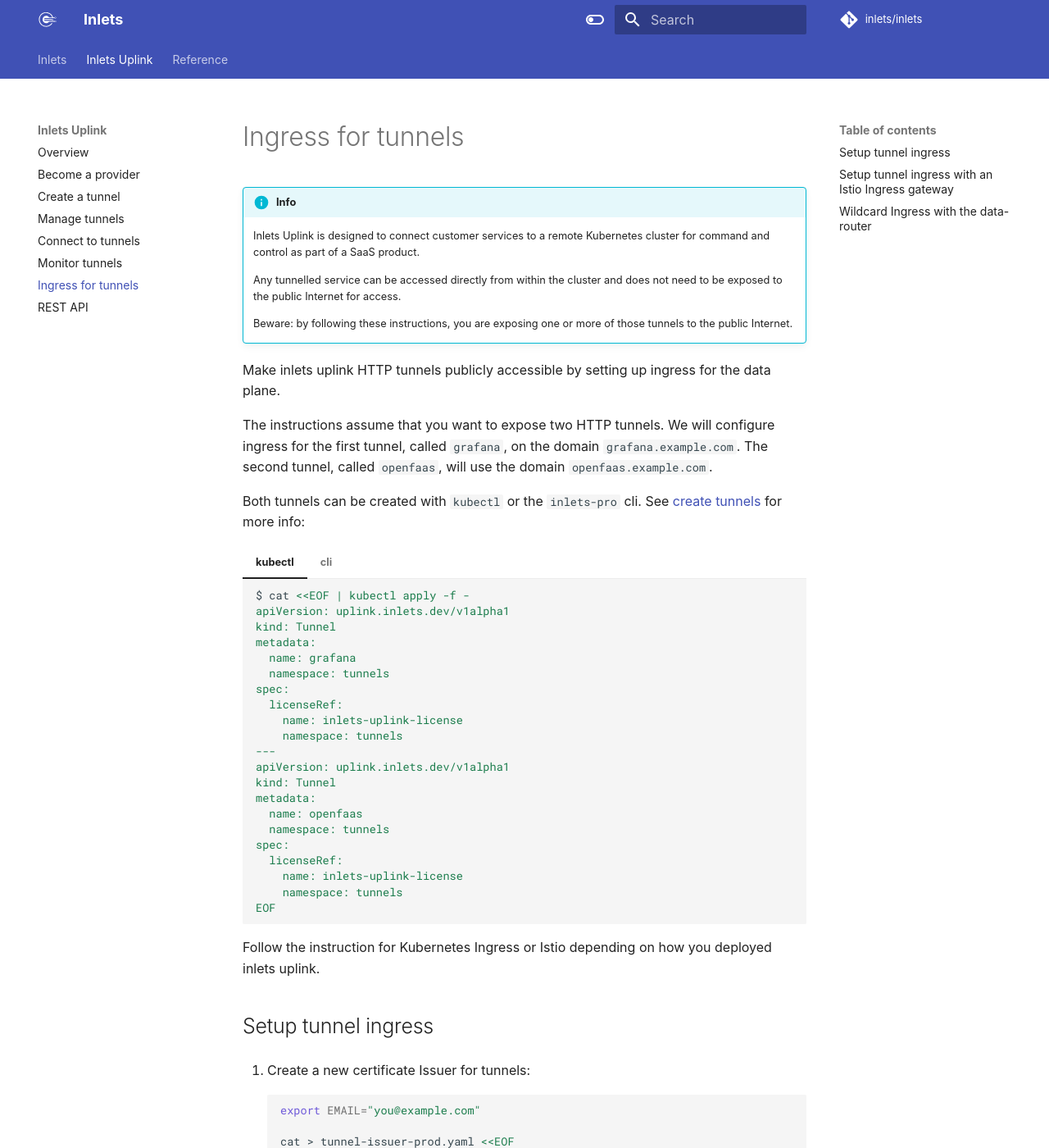
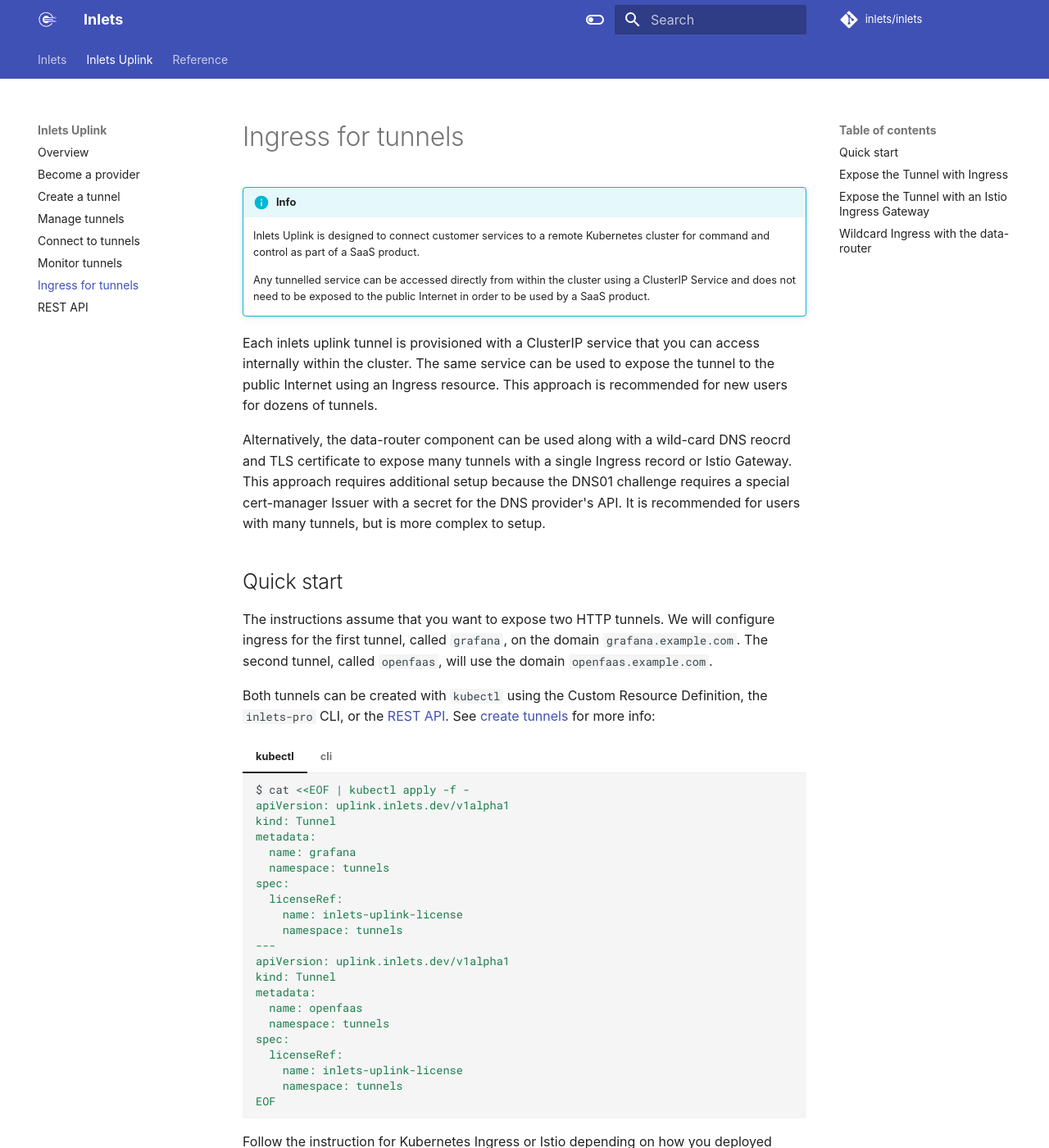
Before and after one commit to inlets/docs.inlets.dev, an MkDocs documentation site: the page built from docs/uplink/ingress-for-tunnels.md, in a window 1280 px wide and 1400 px high. Shown: the whole window at 82% size. Built offline with MkDocs 1.6.1 and Material for MkDocs 9.7.7, drawn with Linux system fonts in a browser that asks for light colours; some web fonts are replaced; some of the changed text lies outside the part shown.

Commit message:
Updates about Ingress for inlets-uplink
Signed-off-by: Alex Ellis (OpenFaaS Ltd) <alexellis2@gmail.com>

````diff
--- a/docs/uplink/ingress-for-tunnels.md
+++ b/docs/uplink/ingress-for-tunnels.md
@@ -4,16 +4,17 @@
 
     Inlets Uplink is designed to connect customer services to a remote Kubernetes cluster for command and control as part of a SaaS product.
 
-    Any tunnelled service can be accessed directly from within the cluster and does not need to be exposed to the public Internet for access.
+    Any tunnelled service can be accessed directly from within the cluster using a ClusterIP Service and does not need to be exposed to the public Internet in order to be used by a SaaS product.
 
-    Beware: by following these instructions, you are exposing one or more of those tunnels to the public Internet.
+Each inlets uplink tunnel is provisioned with a ClusterIP service that you can access internally within the cluster. The same service can be used to expose the tunnel to the public Internet using an Ingress resource. This approach is recommended for new users for dozens of tunnels.
 
+Alternatively, the data-router component can be used along with a wild-card DNS reocrd and TLS certificate to expose many tunnels with a single Ingress record or Istio Gateway. This approach requires additional setup because the DNS01 challenge requires a special cert-manager Issuer with a secret for the DNS provider's API. It is recommended for users with many tunnels, but is more complex to setup.
 
-Make inlets uplink HTTP tunnels publicly accessible by setting up ingress for the data plane.
+## Quick start
 
 The instructions assume that you want to expose two HTTP tunnels. We will configure ingress for the first tunnel, called `grafana`, on the domain `grafana.example.com`. The second tunnel, called `openfaas`, will use the domain `openfaas.example.com`.
 
-Both tunnels can be created with `kubectl` or the `inlets-pro` cli. See [create tunnels](/uplink/create-tunnels/) for more info:
+Both tunnels can be created with `kubectl` using the Custom Resource Definition, the `inlets-pro` CLI, or the [REST API](/uplink/rest-api/). See [create tunnels](/uplink/create-tunnels/) for more info:
 
 === "kubectl"
 
@@ -53,7 +54,7 @@
 
 Follow the instruction for Kubernetes Ingress or Istio depending on how you deployed inlets uplink.
 
-## Setup tunnel ingress
+## Expose the Tunnel with Ingress
 
 1. Create a new certificate Issuer for tunnels:
 
@@ -86,7 +87,7 @@
     kind: Ingress
     metadata:
       name: grafana-tunnel-ingress
-      namespace: inlets
+      namespace: tunnels
       annotations:
         kubernetes.io/ingress.class: nginx
         cert-manager.io/issuer: tunnels-letsencrypt-prod
@@ -110,14 +111,14 @@
 
     Note that the annotation `cert-manager.io/issuer` is used to reference the certificate issuer created in the first step.
 
-To setup ingress for multiple tunnels simply define multiple ingress resources. For example apply a second ingress resource for the openfaas tunnel:
+To setup ingress for multiple tunnels simply define multiple ingress resources. For example, you could create a second ingress resource for the openfaas tunnel:
 
 ```yaml
 apiVersion: networking.k8s.io/v1
 kind: Ingress
 metadata:
   name: openfaas-tunnel-ingress
-  namespace: inlets
+  namespace: tunnels
   annotations:
     kubernetes.io/ingress.class: nginx
     cert-manager.io/issuer: tunnels-letsencrypt-prod
@@ -139,8 +140,7 @@
     secretName: openfaas-cert
 ```
 
-
-## Setup tunnel ingress with an Istio Ingress gateway
+## Expose the Tunnel with an Istio Ingress Gateway
 
 1. Create a new certificate Issuer for tunnels:
 
````
Also changed, not shown: other parts of docs/uplink/ingress-for-tunnels.md (+19 -19 lines).
